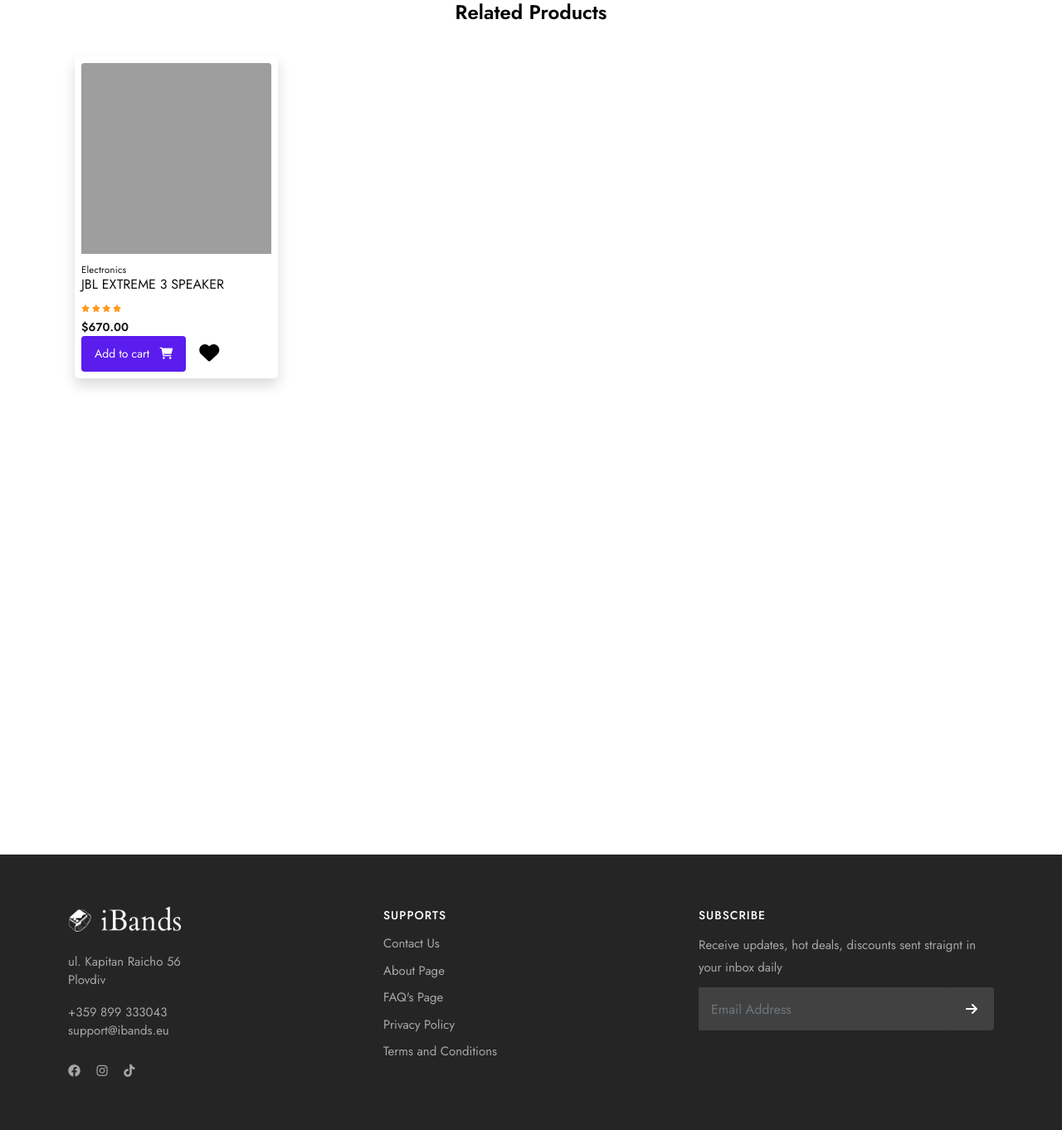
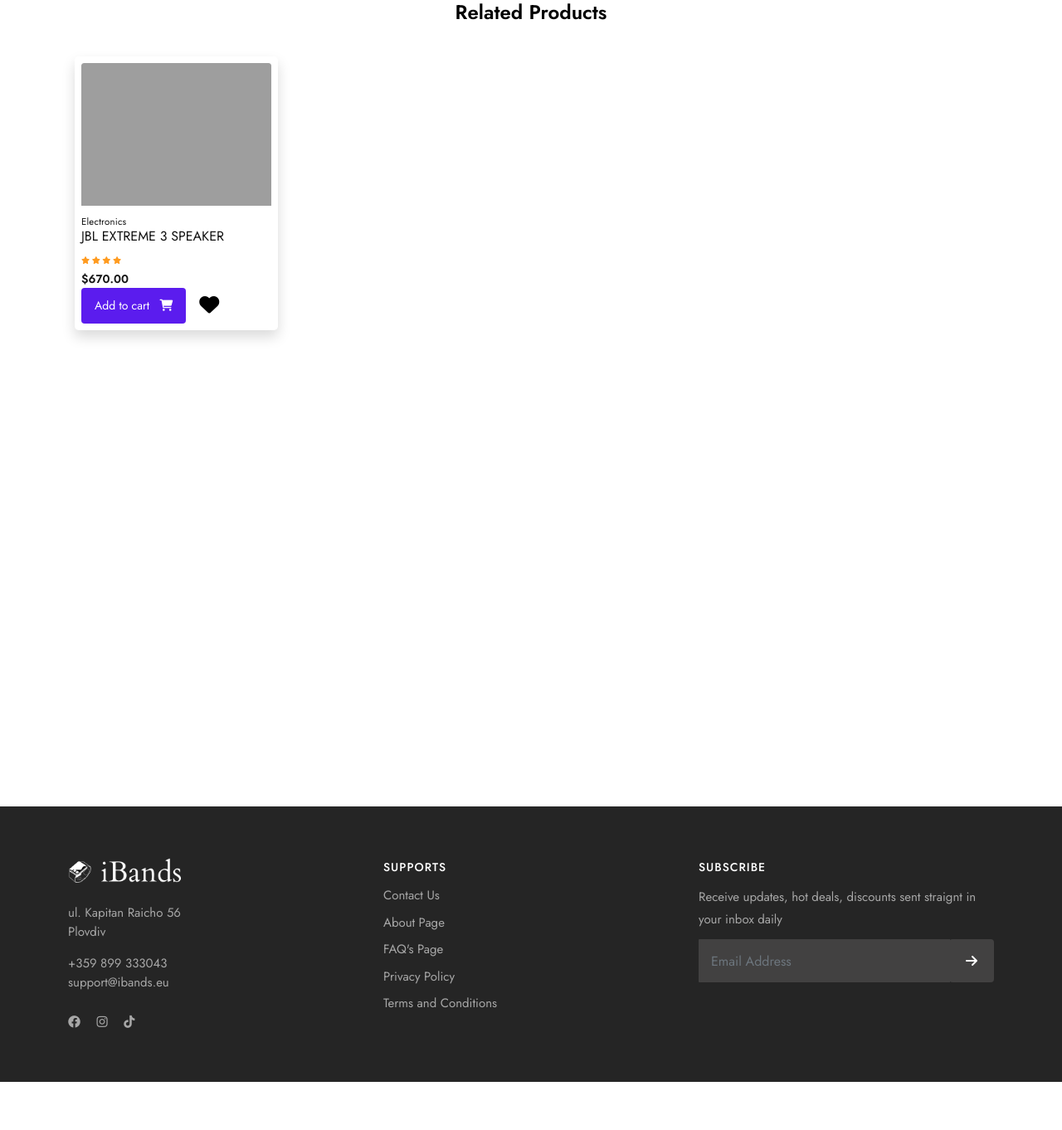
Before and after one commit to dib1g19/iBands, a Django app: a page that uses templates/store/product_detail.html in a window 1280 px wide. Shown: the part 999-2361 px from the top of the page at 83% size. After the commit the page ends 2303 px from the top, so only its background shows below. Run offline with Django 4.2, Linux system fonts and the light colour scheme; data comes from the database, SQL or seed files in the repository; parts of the project's set-up code (start-up, migrations or seed data) failed here and were passed over; some libraries are stand-ins or nearby versions; grey boxes are pictures that could not be loaded.

Commit message:
change product height to 100% from 230px

```diff
--- a/templates/customer/wishlist.html
+++ b/templates/customer/wishlist.html
@@ -36,7 +36,7 @@
                                 <div class="card-body p-0">
                                     <div class="shop_thumb position-relative">
                                         <a class="card-img-top d-block overflow-hidden" href="{% url 'store:product_detail' w.product.slug %}">
-                                            <img class="card-img-top" style="width: 100%; height: 230px; object-fit: cover;" src="{{w.product.image.url}}" alt="..." />
+                                            <img class="card-img-top" style="width: 100%; height: 100%; object-fit: cover;" src="{{w.product.image.url}}" alt="..." />
                                         </a>
                                     </div>
                                 </div>
--- a/templates/partials/_store.html
+++ b/templates/partials/_store.html
@@ -5,7 +5,7 @@
 								<div class="product_grid card b-0  rounded-3 shadow m-2 p-2">
 									<div class="card-body p-0">
 										<div class="shop_thumb position-relative">
-											<a class="card-img-top d-block overflow-hidden" href="{% url 'store:product_detail' p.slug %}"><img class="card-img-top" style="width: 100%; height: 230px; object-fit: cover;" src="{{p.image.url}}" alt="..." /></a>
+											<a class="card-img-top d-block overflow-hidden" href="{% url 'store:product_detail' p.slug %}"><img class="card-img-top" style="width: 100%; height: 100%; object-fit: cover;" src="{{p.image.url}}" alt="..." /></a>
 										</div>
 									</div>
 									<div class="card-footer b-0 p-0 pt-2 bg-white d-flex align-items-start justify-content-between">
--- a/templates/store/category.html
+++ b/templates/store/category.html
@@ -45,7 +45,7 @@
 								<div class="product_grid card b-0  rounded-3 shadow m-2 p-2">
 									<div class="card-body p-0">
 										<div class="shop_thumb position-relative">
-											<a class="card-img-top d-block overflow-hidden" href="{% url 'store:product_detail' p.slug %}"><img class="card-img-top" style="width: 100%; height: 230px; object-fit: cover;" src="{{p.image.url}}" alt="..." /></a>
+											<a class="card-img-top d-block overflow-hidden" href="{% url 'store:product_detail' p.slug %}"><img class="card-img-top" style="width: 100%; height: 100%; object-fit: cover;" src="{{p.image.url}}" alt="..." /></a>
 										</div>
 									</div>
 									<div class="card-footer b-0 p-0 pt-2 bg-white d-flex align-items-start justify-content-between">
--- a/templates/store/index.html
+++ b/templates/store/index.html
@@ -88,7 +88,7 @@
                     <div class="product_grid card b-0  rounded-3 shadow m-2 p-2">
                         <div class="card-body p-0">
                             <div class="shop_thumb position-relative">
-                                <a class="card-img-top d-block overflow-hidden" href="{% url 'store:product_detail' p.slug %}"><img class="card-img-top" style="width: 100%; height: 230px; object-fit: cover;" src="{{p.image.url}}" alt="..." /></a>
+                                <a class="card-img-top d-block overflow-hidden" href="{% url 'store:product_detail' p.slug %}"><img class="card-img-top" style="width: 100%; height: 100%; object-fit: cover;" src="{{p.image.url}}" alt="..." /></a>
                             </div>
                         </div>
                         <div class="card-footer b-0 p-0 pt-2 bg-white d-flex align-items-start justify-content-between">
--- a/templates/store/product_detail.html
+++ b/templates/store/product_detail.html
@@ -241,7 +241,7 @@
                     <div class="product_grid card b-0  rounded-3 shadow m-2 p-2">
                         <div class="card-body p-0">
                             <div class="shop_thumb position-relative">
-                                <a class="card-img-top d-block overflow-hidden" href="{% url 'store:product_detail' p.slug %}"><img class="card-img-top" style="width: 100%; height: 230px; object-fit: cover;" src="{{p.image.url}}" alt="..." /></a>
+                                <a class="card-img-top d-block overflow-hidden" href="{% url 'store:product_detail' p.slug %}"><img class="card-img-top" style="width: 100%; height: 100%; object-fit: cover;" src="{{p.image.url}}" alt="..." /></a>
                             </div>
                         </div>
                         <div class="card-footer b-0 p-0 pt-2 bg-white d-flex align-items-start justify-content-between">
```
